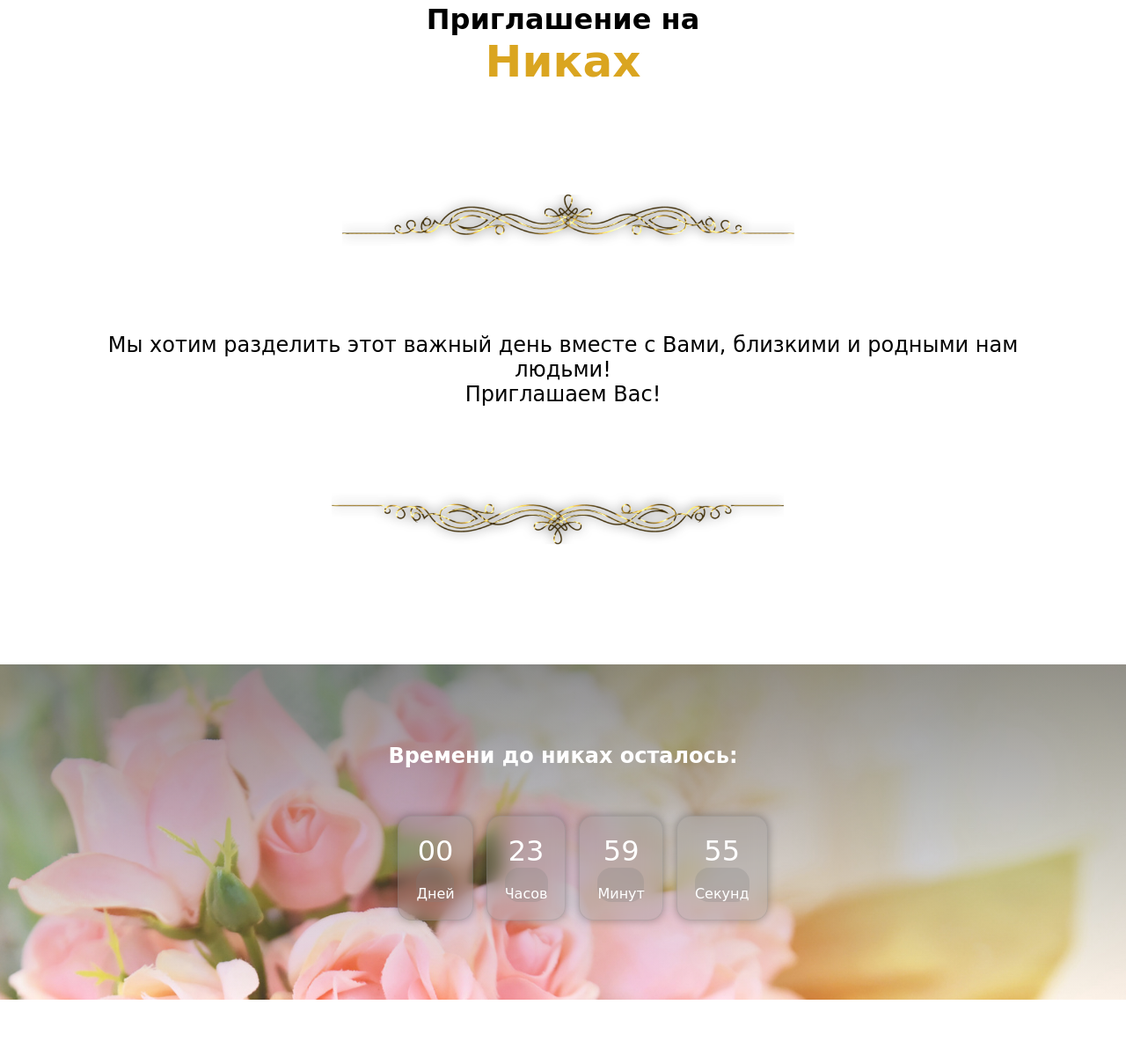
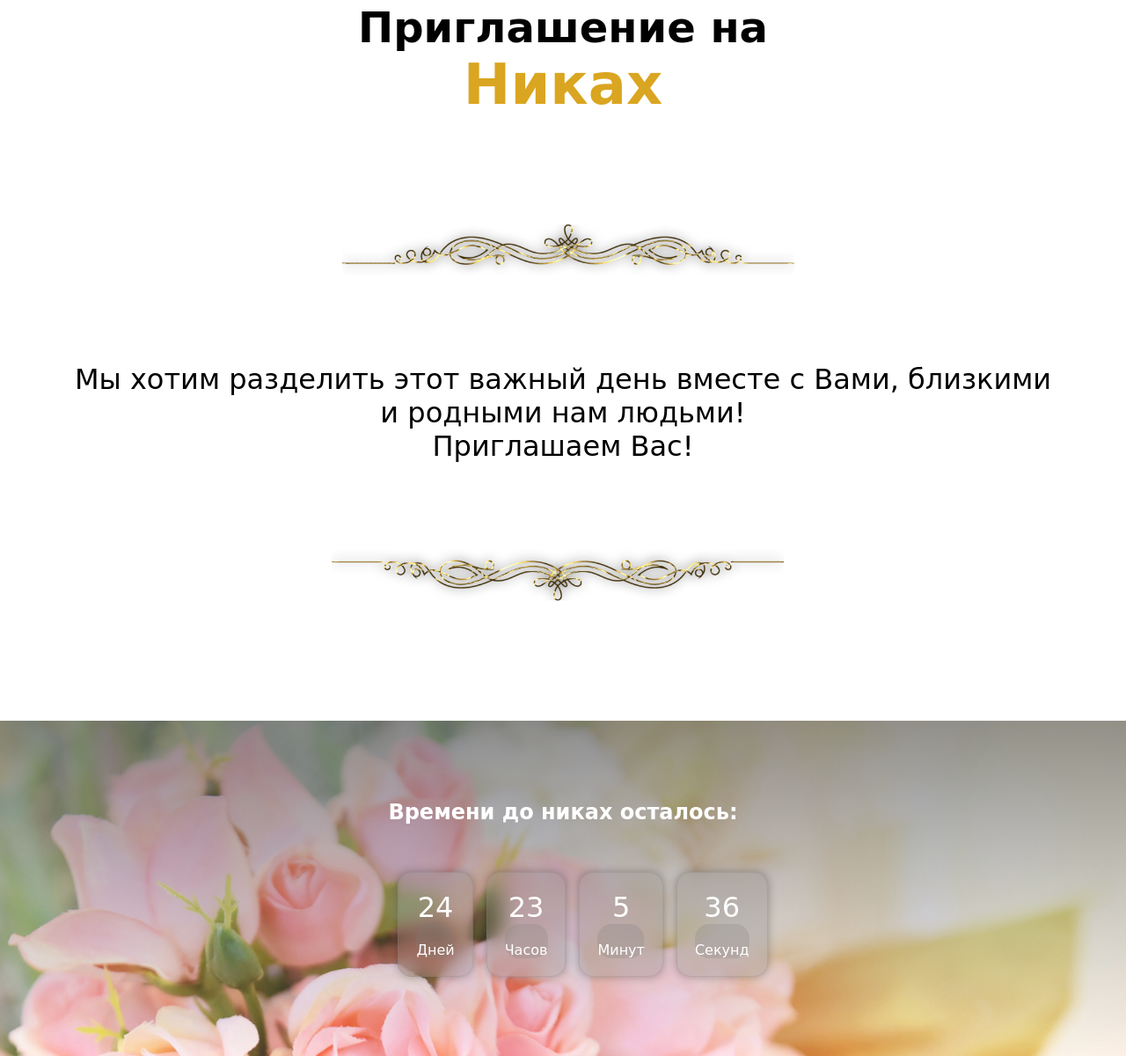
Before and after one commit to Nargiza14/wedding-card, a plain HTML site: page index.html in a window 1280 px wide. Shown: the part 647-1847 px from the top of the page at 88% size. Drawn offline with Linux system fonts and the light colour scheme.

Commit message:
feat: add timer

```diff
--- a/index.html
+++ b/index.html
@@ -29,19 +29,19 @@
       <h2>Времени до никах осталось:</h2>
       <div class="time-left" id="reminder-clock">
         <div>
-          <span class="days">00</span>
+          <span class="days" id="day">00</span>
           <div>Дней</div>
         </div>
         <div>
-          <span class="hours">00</span>
+          <span class="hours" id="hour">00</span>
           <div>Часов</div>
         </div>
         <div>
-          <span class="minutes">00</span>
+          <span class="minutes" id="minute">00</span>
           <div>Минут</div>
         </div>
         <div>
-          <span class="seconds">00</span>
+          <span class="seconds" id="second">00</span>
           <div>Секунд</div>
         </div>
       </div>
@@ -73,9 +73,7 @@
       </ul>
     </section>
 
-    <section class="footer">
-      <h2>Ждём Вас!</h2>
-    </section>
+    <section class="footer"></section>
 
     <script src="index.js"></script>
   </body>
--- a/index.js
+++ b/index.js
@@ -1,30 +1,22 @@
-function getRemainingTime(et) {
-  var dt = Date.parse(et) - Date.parse(new Date());
-  var seconds = Math.floor((dt / 1000) % 60);
-  var minutes = Math.floor((dt / 1000 / 60) % 60);
-  var hours = Math.floor((dt / (1000 * 60 * 60)) % 24);
-  var days = Math.floor(dt / (1000 * 60 * 60 * 24));
-  return { days, hours, minutes, seconds };
-}
+let deadline = new Date("oct 28, 2023 13:00:00").getTime();
+let x = setInterval(function () {
+  let now = new Date().getTime();
+  let t = deadline - now;
+  let days = Math.floor(t / (1000 * 60 * 60 * 24));
+  let hours = Math.floor((t % (1000 * 60 * 60 * 24)) / (1000 * 60 * 60));
+  let minutes = Math.floor((t % (1000 * 60 * 60)) / (1000 * 60));
+  let seconds = Math.floor((t % (1000 * 60)) / 1000);
 
-function initRemainingTime(id, endTime) {
-  var clock = document.getElementById(id);
-  var daysSpan = clock.querySelector(".days");
-  var hoursSpan = clock.querySelector(".hours");
-  var minutesSpan = clock.querySelector(".minutes");
-  var secondsSpan = clock.querySelector(".seconds");
-  function updateRemainingTime() {
-    var t = getRemainingTime(endTime);
-    daysSpan.innerHTML = ("0" + t.days).slice(-2);
-    hoursSpan.innerHTML = ("0" + t.hours).slice(-2);
-    minutesSpan.innerHTML = ("0" + t.minutes).slice(-2);
-    secondsSpan.innerHTML = ("0" + t.seconds).slice(-2);
-    if (t.days <= 0 && t.hours <= t.minutes <= 0 && t.seconds <= 0) {
-      clearInterval(timeInterval);
-    }
+  document.getElementById("day").innerHTML = days;
+  document.getElementById("hour").innerHTML = hours;
+  document.getElementById("minute").innerHTML = minutes;
+  document.getElementById("second").innerHTML = seconds;
+
+  if (t < 0) {
+    clearInterval(x);
+    document.getElementById("day").innerHTML = "0";
+    document.getElementById("hour").innerHTML = "0";
+    document.getElementById("minute").innerHTML = "0";
+    document.getElementById("second").innerHTML = "0";
   }
-  updateRemainingTime();
-  var timeInterval = setInterval(updateRemainingTime, 1000);
-}
-var timeForBigDay = new Date(Date.parse(new Date()) + 1 * 24 * 60 * 60 * 1000);
-initRemainingTime("reminder-clock", timeForBigDay);
+}, 1000);
--- a/style.css
+++ b/style.css
@@ -6,10 +6,12 @@
 
 body {
   font-family: Snell Roundhand, cursive;
+  height: 100%;
 }
 
 html {
   scroll-behavior: smooth;
+  height: 100%;
 }
 
 section {
@@ -53,7 +55,7 @@ section {
 
 .banner h1 {
   margin-bottom: -7vh;
-  font-size: 60px;
+  font-size: 270%;
   font-family: Snell Roundhand, cursive;
   color: white;
   font-weight: 900;
@@ -64,16 +66,16 @@ section {
 }
 
 .welcome-text .welcome-title {
-  font-size: xx-large;
+  font-size: 3rem;
 }
 
 .welcome-text .nikah {
-  font-size: 50px;
+  font-size: 4rem;
   color: goldenrod;
 }
 
 .welcome-text p {
-  font-size: x-large;
+  font-size: 2rem;
   margin: -30px;
 }
 
@@ -142,6 +144,7 @@ section {
 
 .img img {
   width: 100%;
+  border-radius: 10%;
 }
 ul.info-text {
   width: 100%;
```
